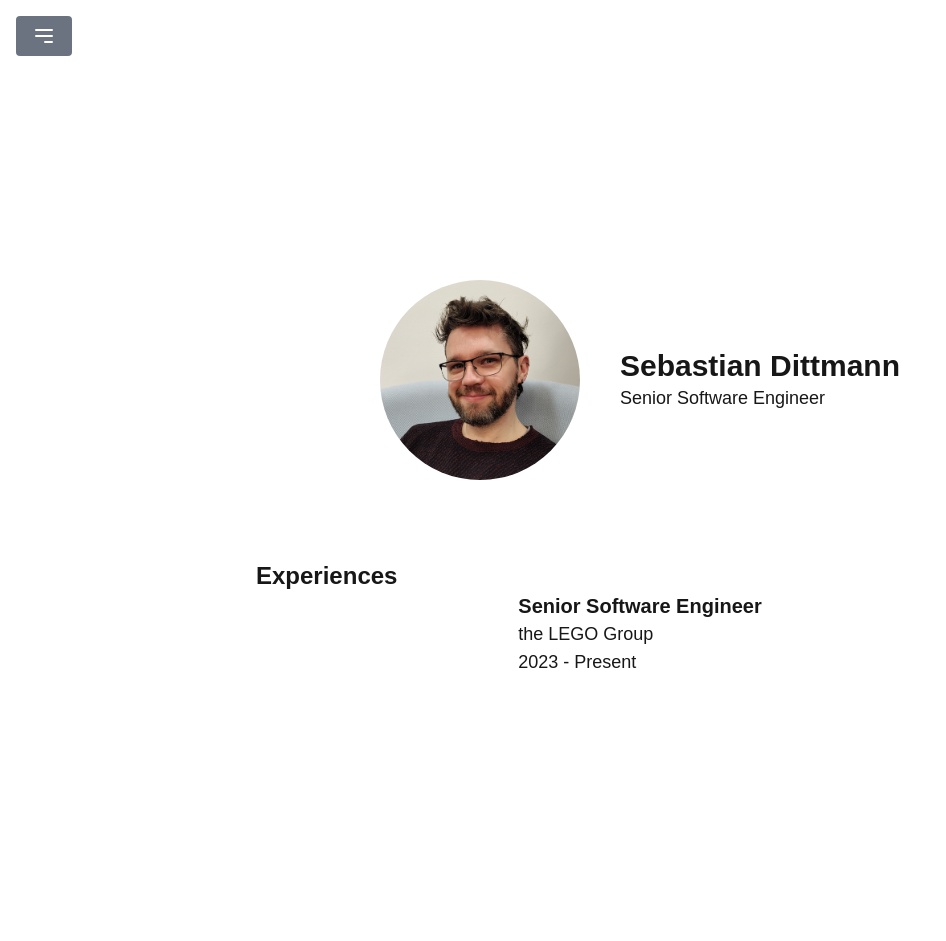
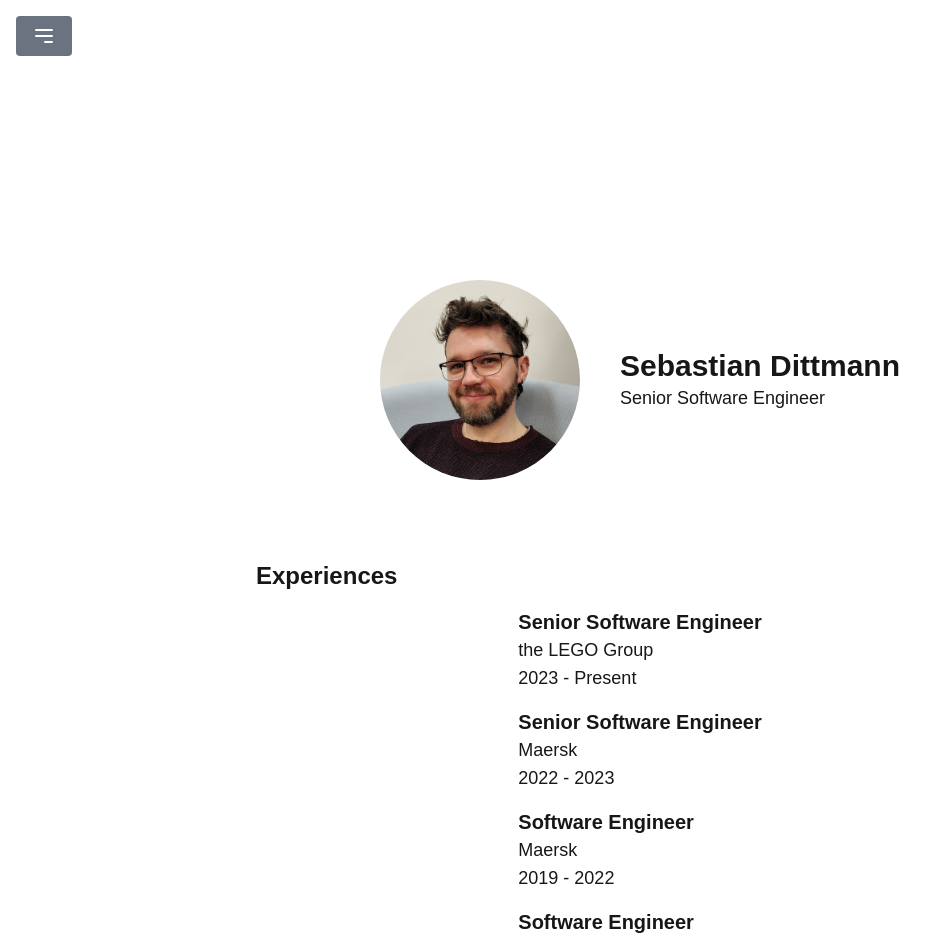
Before and after one commit to sebastiankdittmann/sebastiankdittmann.github.io, a Next.js app: page / in a window 1280 px wide. Shown: the top 941 px of the page, without its empty margins (0-946 px from the left). Before the commit the page ends 800 px from the top, so only its background shows below. Built offline with nearby package versions, Linux system fonts and the light colour scheme.

Commit message:
create component for experience

```diff
--- /dev/null
+++ b/app/components/experience/experience.tsx
@@ -0,0 +1,17 @@
+export interface ExperienceProps {
+    title: string;
+    company: string;
+    from: string;
+    to: string;
+    description?: string;
+}
+
+export default function Experience(props : ExperienceProps){
+    return(
+        <div className="mt-4">
+            <h2 className="text-xl font-bold">{props.title}</h2>
+            <p className="text-lg">{props.company}</p>
+            <p className="text-lg">{props.from} - {props.to}</p>
+        </div>
+    );
+}
--- a/app/components/experiences/experiences.tsx
+++ b/app/components/experiences/experiences.tsx
@@ -1,3 +1,5 @@
+import Experience from "@/app/components/experience/experience";
+
 export default function Experiences() {
     return (
         <div className='flex flex-col items-center justify-center mt-20'>
@@ -5,9 +7,11 @@ export default function Experiences() {
                 <h1 className="text-2xl font-bold">Experiences</h1>
             </div>
             <div>
-                <h2 className="text-xl font-bold">Senior Software Engineer</h2>
-                <p className="text-lg">the LEGO Group</p>
-                <p className="text-lg">2023 - Present</p>
+                <Experience title="Senior Software Engineer" company="the LEGO Group" from="2023" to="Present"/>
+                <Experience title="Senior Software Engineer" company="Maersk" from="2022" to="2023"/>
+                <Experience title="Software Engineer" company="Maersk" from="2019" to="2022"/>
+                <Experience title="Software Engineer" company="cVation" from="2018" to="2019"/>
+                <Experience title="Software Engineer" company="Maersk" from="2017" to="2018"/>
             </div>
         </div>
     );
```
